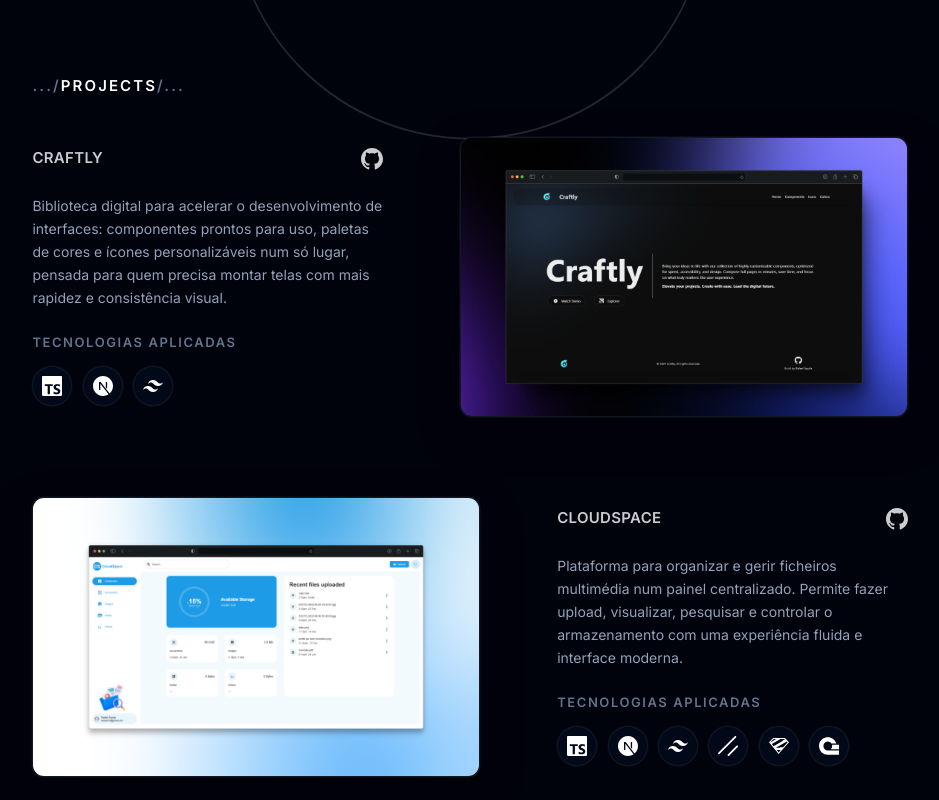
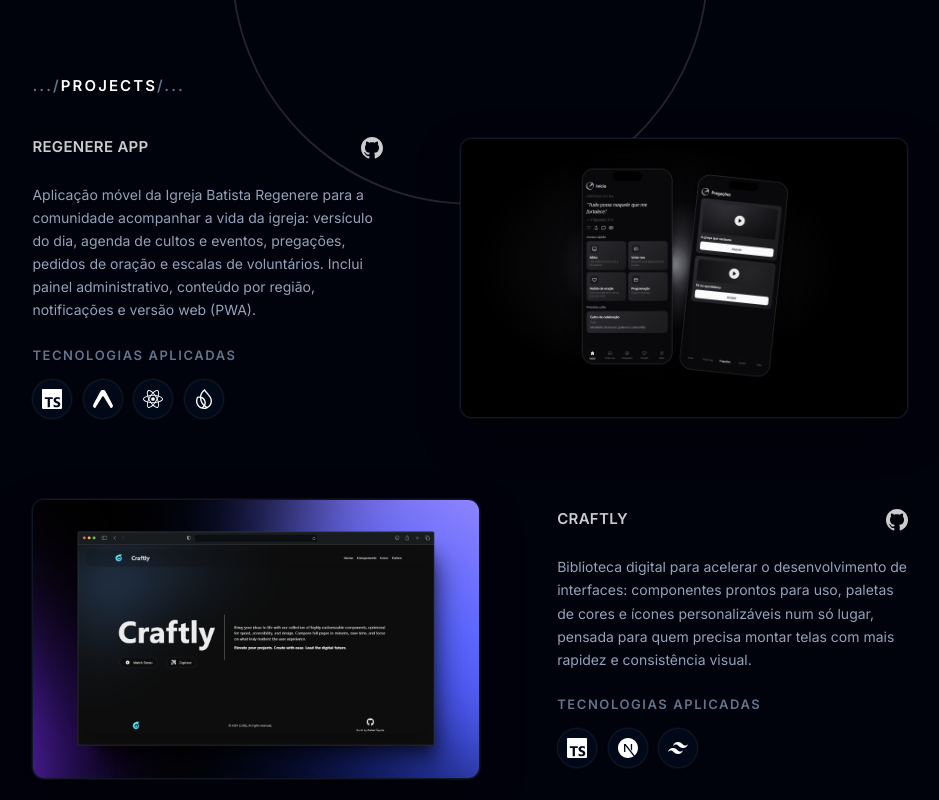
Before and after one commit to rafael-bit/portfolio, a Next.js app: page / in a window 1280 px wide. Shown: the part 1580-2380 px from the top of the page, without its empty margins (170-1109 px from the left). Built offline with nearby package versions, Linux system fonts and the light colour scheme.

Commit message:
feat: add Regenere App project with detailed description and tech stack, and update tech icons

```diff
--- a/components/projects/content.ts
+++ b/components/projects/content.ts
@@ -77,6 +77,21 @@ export const projects: Project[] = [
 
 export const showcaseProjects: ShowcaseProject[] = [
   {
+    id: 'regenereapp',
+    title: 'Regenere App',
+    image: '/projects/regenereapp.png',
+    github: 'https://github.com/rafael-bit/regenereapp',
+    description:
+      'Aplicação móvel da Igreja Batista Regenere para a comunidade acompanhar a vida da igreja: versículo do dia, agenda de cultos e eventos, pregações, pedidos de oração e escalas de voluntários. Inclui painel administrativo, conteúdo por região, notificações e versão web (PWA).',
+    skillsLabel: 'TECNOLOGIAS APLICADAS',
+    skills: techSkills([
+      { label: 'TypeScript', icon: 'typescript' },
+      { label: 'Expo', icon: 'expo' },
+      { label: 'React Native', icon: 'react' },
+      { label: 'Firebase', icon: 'firebase' },
+    ]),
+  },
+  {
     id: 'craftly',
     title: 'Craftly',
     image: '/projects/craftly.png',
@@ -89,6 +104,7 @@ export const showcaseProjects: ShowcaseProject[] = [
       { label: 'Next.js', icon: 'nextjs' },
       { label: 'Tailwind CSS', icon: 'tailwind' },
     ]),
+    reverse: true,
   },
   {
     id: 'cloud',
@@ -106,7 +122,6 @@ export const showcaseProjects: ShowcaseProject[] = [
       { label: 'Zod', icon: 'zod' },
       { label: 'Appwrite', icon: 'appwrite' },
     ]),
-    reverse: true,
   },
   {
     id: 'imgfill',
@@ -124,5 +139,6 @@ export const showcaseProjects: ShowcaseProject[] = [
       { label: 'Tailwind CSS', icon: 'tailwind' },
       { label: 'Stripe', icon: 'stripe' },
     ]),
+    reverse: true,
   },
 ];
--- a/components/projects/tech-icons.tsx
+++ b/components/projects/tech-icons.tsx
@@ -3,8 +3,11 @@ import {
   SiAppwrite,
   SiClerk,
   SiCloudinary,
+  SiExpo,
+  SiFirebase,
   SiNextdotjs,
   SiPrisma,
+  SiReact,
   SiShadcnui,
   SiStripe,
   SiTailwindcss,
@@ -22,7 +25,10 @@ export type TechIconId =
   | 'cloudinary'
   | 'prisma'
   | 'stripe'
-  | 'typescript';
+  | 'typescript'
+  | 'expo'
+  | 'react'
+  | 'firebase';
 
 const TECH_ICONS: Record<TechIconId, IconType> = {
   nextjs: SiNextdotjs,
@@ -35,6 +41,9 @@ const TECH_ICONS: Record<TechIconId, IconType> = {
   prisma: SiPrisma,
   stripe: SiStripe,
   typescript: SiTypescript,
+  expo: SiExpo,
+  react: SiReact,
+  firebase: SiFirebase,
 };
 
 type TechIconProps = {
```
Also changed, not shown: public/projects/regenereapp.png (added).
